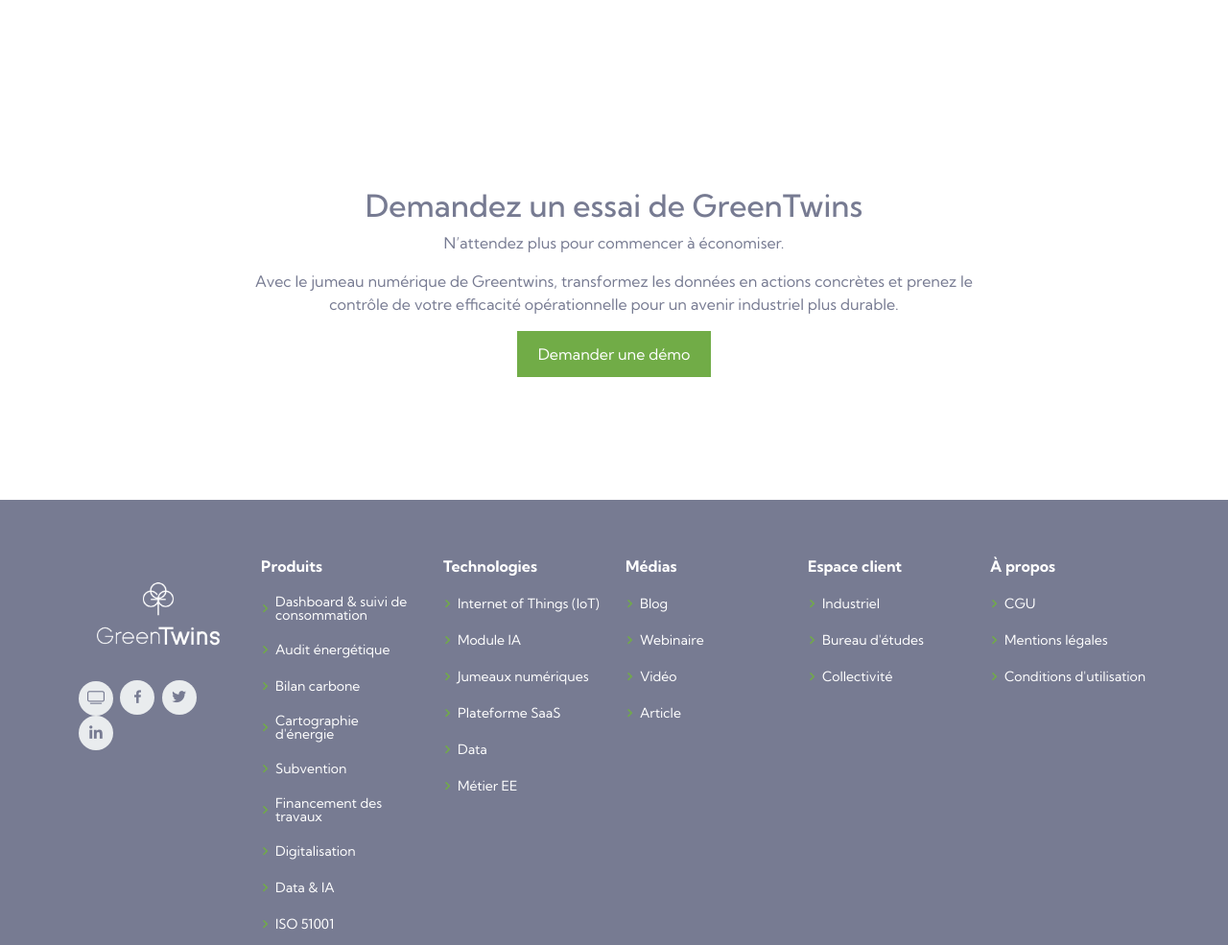
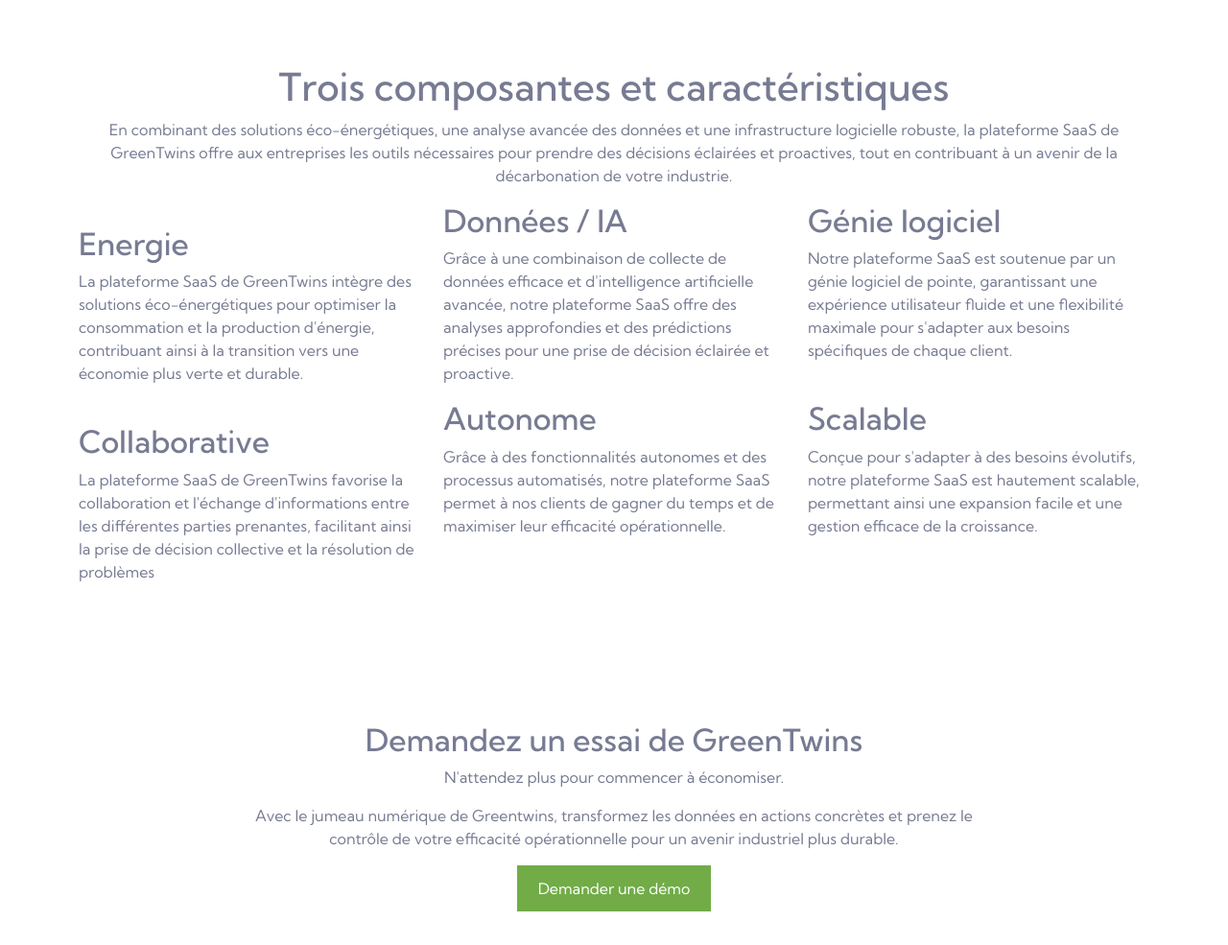
Before and after one commit to datagrowb-nantes/greentwins-website, a plain HTML site: page technologies-pages/technologies-saas.html in a window 1280 px wide. Shown: the part 488-1473 px from the top of the page at 96% size. Drawn offline with Linux system fonts and the light colour scheme.

Commit message:
[Feat]: Fully added content to SaaS page and completed Hero section of Data Page

```diff
--- a/technologies-pages/technologies-saas.html
+++ b/technologies-pages/technologies-saas.html
@@ -79,6 +79,90 @@
 
     <!-- ======= Main Section ======= -->
     <main>
+        <!-- ======= Presentation Section ======= -->
+        <section id="presentation">
+            <div class="container">
+                <div class="row text-center">
+                    <div class="col">
+                        <h1>Trois composantes et caractéristiques</h1>
+                        <p>
+                            En combinant des solutions éco-énergétiques,
+                            une analyse avancée des données et une infrastructure
+                            logicielle robuste, la plateforme SaaS de GreenTwins
+                            offre aux entreprises les outils nécessaires pour
+                            prendre des décisions éclairées et proactives, tout en
+                            contribuant à un avenir de la décarbonation de votre
+                            industrie.
+                        </p>
+                    </div>
+                </div>
+
+                <div class="row">
+                    <div class="col-lg-4">
+                        <img src="" alt="">
+                        <h2>Energie</h2>
+                        <p>
+                            La plateforme SaaS de GreenTwins intègre des solutions
+                            éco-énergétiques pour optimiser la consommation et la
+                            production d'énergie, contribuant ainsi à la transition
+                            vers une économie plus verte et durable.
+                        </p>
+                    </div>
+
+                    <div class="col-lg-4">
+                        <h2>Données / IA</h2>
+                        <p>
+                            Grâce à une combinaison de collecte de données efficace et
+                            d'intelligence artificielle avancée, notre plateforme SaaS
+                            offre des analyses approfondies et des prédictions précises
+                            pour une prise de décision éclairée et proactive.
+                        </p>
+                    </div>
+
+                    <div class="col-lg-4">
+                        <h2>Génie logiciel</h2>
+                        <p>
+                            Notre plateforme SaaS est soutenue par un génie logiciel de
+                            pointe, garantissant une expérience utilisateur fluide et
+                            une flexibilité maximale pour s'adapter aux besoins
+                            spécifiques de chaque client.
+                        </p>
+                    </div>
+                </div>
+
+                <div class="row">
+                    <div class="col-lg-4">
+                        <img src="" alt="">
+                        <h2>Collaborative</h2>
+                        <p>
+                            La plateforme SaaS de GreenTwins favorise la collaboration et
+                            l'échange d'informations entre les différentes parties prenantes,
+                            facilitant ainsi la prise de décision collective et la résolution
+                            de problèmes
+                        </p>
+                    </div>
+
+                    <div class="col-lg-4">
+                        <h2>Autonome</h2>
+                        <p>
+                            Grâce à des fonctionnalités autonomes et des processus automatisés,
+                            notre plateforme SaaS permet à nos clients de gagner du temps et de
+                            maximiser leur efficacité opérationnelle.
+                        </p>
+                    </div>
+
+                    <div class="col-lg-4">
+                        <h2>Scalable</h2>
+                        <p>
+                            Conçue pour s'adapter à des besoins évolutifs, notre plateforme SaaS
+                            est hautement scalable, permettant ainsi une expansion facile et une
+                            gestion efficace de la croissance.
+                        </p>
+                    </div>
+                </div>
+            </div>
+        </section>
+        <!-- End Presentation Section -->
 
 
         <!-- ======= Tryout Section ======= -->
@@ -86,7 +170,7 @@
             <!-- Image a ajouter en background de la section sur le stylesheet -->
             <div class="row text">
                 <h2>Demandez un essai de GreenTwins</h2>
-                <p>N’attendez plus pour commencer à économiser.</p>
+                <p>N'attendez plus pour commencer à économiser.</p>
                 <p>
                     Avec le jumeau numérique de Greentwins, transformez
                     les données en actions concrètes et prenez le contrôle
```
Also changed, not shown: technologies-pages/technologies-data.html (line endings or trailing spaces).
